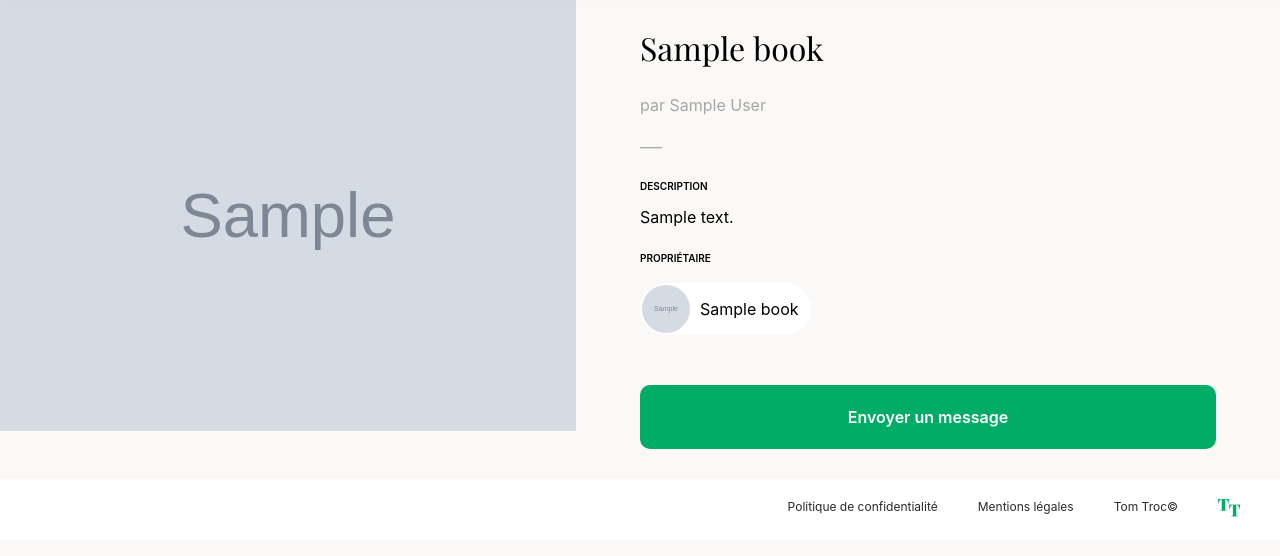
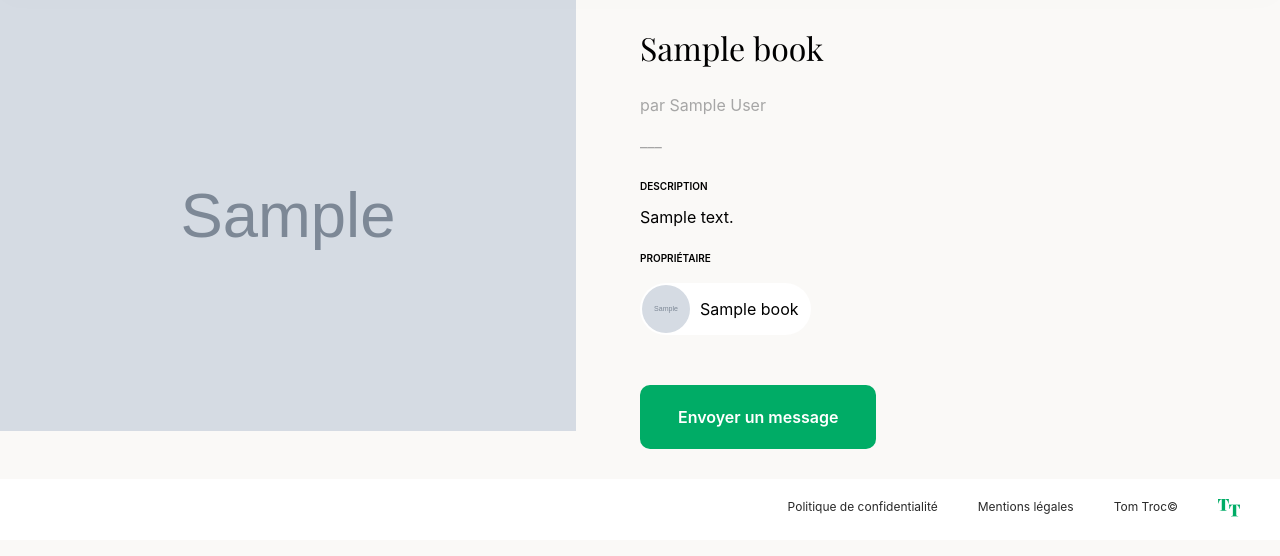
Before and after one commit to L-deathnotavailable/TomTrocsLivresP6, a PHP site: template views/templates/singleBook.php in a window 1280 px wide. Shown: the part 96-652 px from the top of the page. Run offline with PHP 8.4, Linux system fonts and the light colour scheme; the template is opened without the code that fills it: most values are stand-ins (such as "Sample title", 1, 10 or a date in 2020); grey boxes marked "Sample" are stand-in pictures.

Commit message:
Ajout du lien pour envoyer un message à partir de singleBook

```diff
--- a/views/templates/singleBook.php
+++ b/views/templates/singleBook.php
@@ -24,8 +24,8 @@
                 <p><?php echo $book->getSellerName(); ?></p>
             </a>
         </div>
-        <details class="book-details-contact">
-            <summary><div class="green-button">Envoyer un message</div></summary>
-        </details>
+
+        <a href="index.php?action=showChat&receiverId=<?= htmlspecialchars($book->getSellerId()) ?>" class="green-button">Envoyer un message</a>
+
     </div>
 </section>
```
